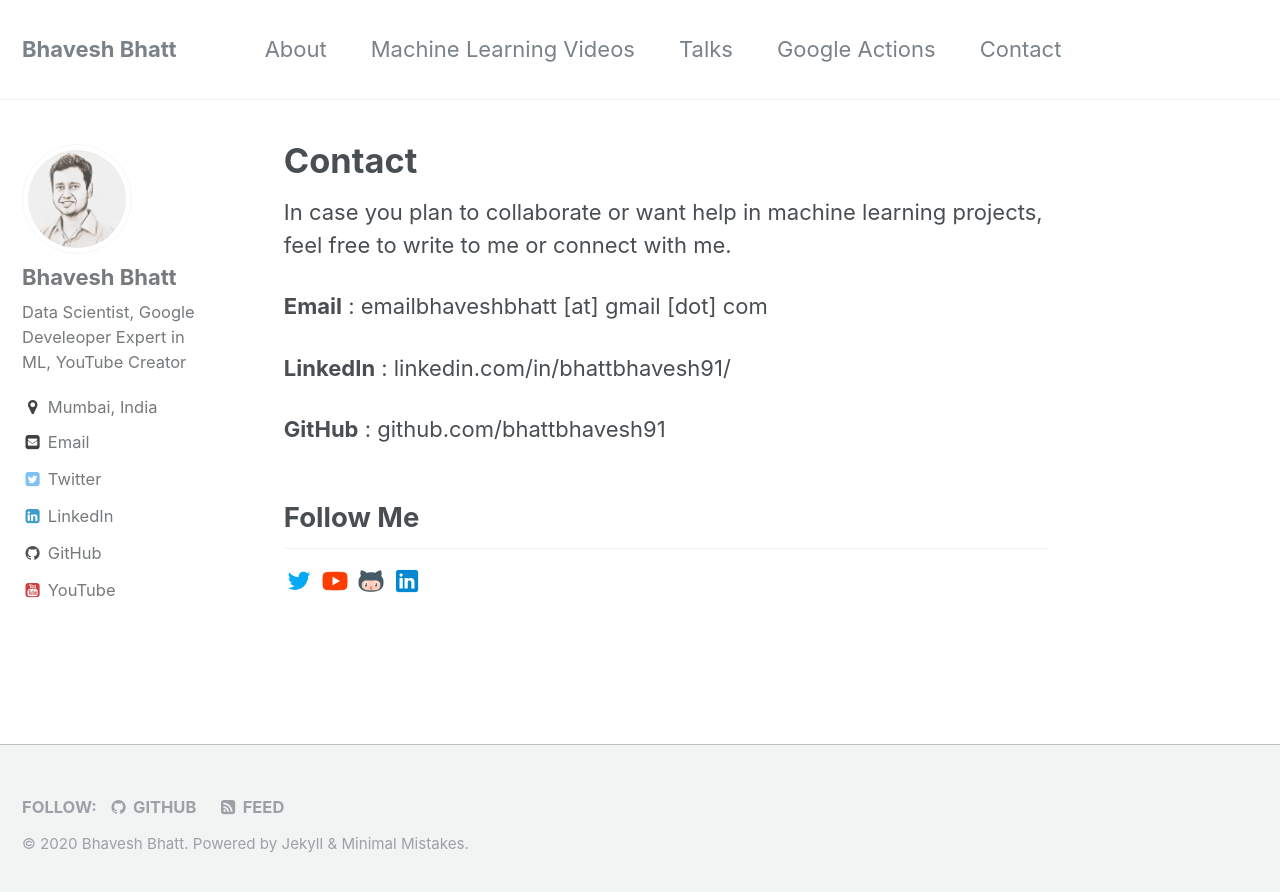
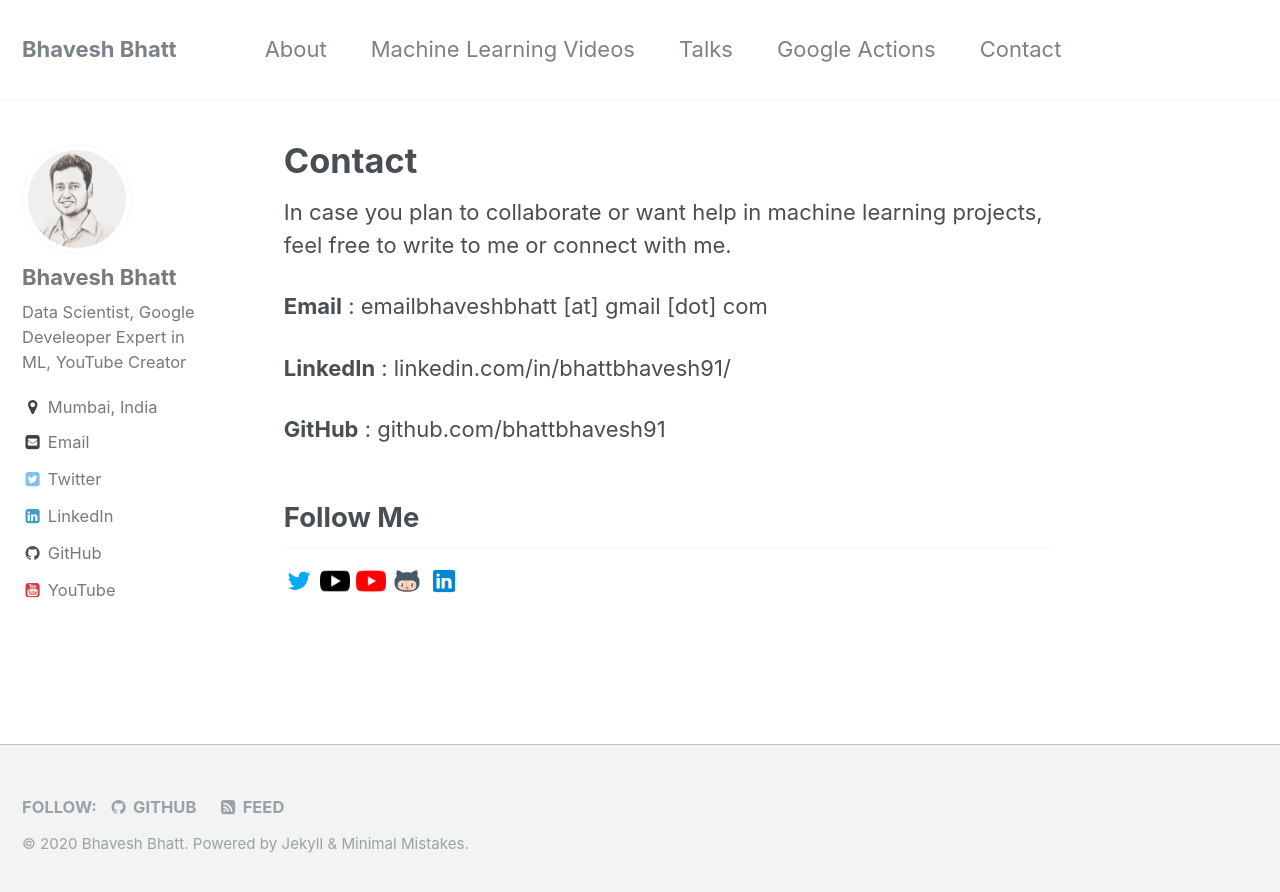
Before and after one commit to bhattbhavesh91/bhattbhavesh91.github.io, a Jekyll site: the page built from _pages/contact.md, in a window 1280 px wide. Shown: the top 892 px of the page. Built offline with Jekyll 4.4.1, drawn with Linux system fonts in a browser that asks for light colours.

Commit message:
added new icons

```diff
--- a/_pages/contact.md
+++ b/_pages/contact.md
@@ -13,6 +13,7 @@
 
 ## Follow Me
 <a href="https://twitter.com/_bhaveshbhatt" target="_blank"><img class="ai-subscribed-social-icon" src="/assets/images/tw.png" width="30"></a>
-<a href="https://www.youtube.com/bhaveshbhatt8791/" target="_blank"><img class="ai-subscribed-social-icon" src="/assets/images/ytb.png" width="30"></a>
+<a href="https://www.youtube.com/bhaveshbhatt8791/" target="_blank"><img class="ai-subscribed-social-icon" src="/assets/images/ytb1.png" width="30"></a>
+<a href="https://www.youtube.com/channel/UCo_uTt4go2qs8xOJaUgsiiw/" target="_blank"><img class="ai-subscribed-social-icon" src="/assets/images/ytb2.png" width="30"></a>
 <a href="https://github.com/bhattbhavesh91" target="_blank"><img class="ai-subscribed-social-icon" src="/assets/images/gthb.png" width="30"></a>
 <a href="https://www.linkedin.com/in/bhattbhavesh91/" target="_blank"><img class="ai-subscribed-social-icon" src="/assets/images/lnkdn.png" width="30"></a>
```
Also changed, not shown: assets/images/ytb1.png (added), assets/images/ytb2.png (added).
